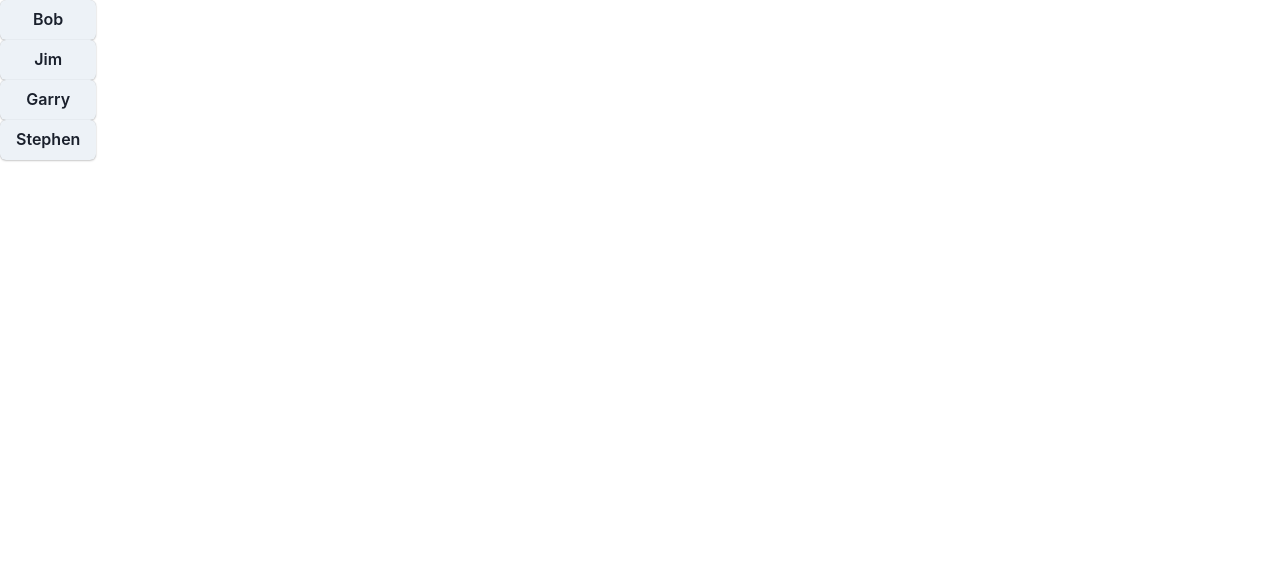
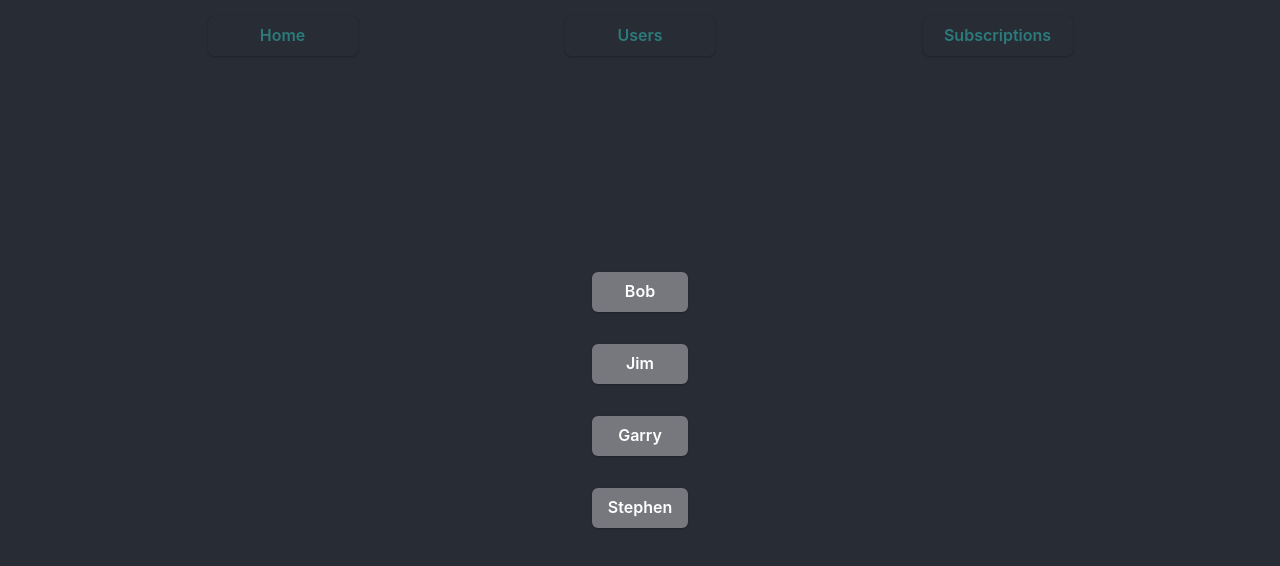
Before and after one commit to 11CConnolly/SimplyGive, a React (Create React App) app in the folder client/: page /users in a window 1280 px wide. Shown: the top 566 px of the page. Built offline with nearby package versions, Linux system fonts and the light colour scheme.

Commit message:
Basic routing for FE added

```diff
--- a/client/src/App.css
+++ /dev/null
@@ -1,28 +0,0 @@
-.App-container {
-  background-color: #282c34;
-  flex: 1;
-  display: flex;
-  flex-direction: column;
-  align-items: center;
-  justify-content: center;
-  font-size: calc(10px + 2vmin);
-  color: white;
-}
-
-.navbar {
-  position: fixed;
-  width: 100%;
-  padding-top: 1rem;
-  background-color: #282c34;
-  display: flex;
-  text-align: center;
-  justify-content: space-evenly;
-}
-
-p {
-  padding: 1rem;
-}
-
-.OkButton {
-  margin: 1rem;
-}
--- a/client/src/App.js
+++ /dev/null
@@ -1,89 +0,0 @@
-import React, { useState } from "react";
-import {
-  Checkbox,
-  Box,
-  Stack,
-  Text,
-  Button,
-  NumberInput,
-  NumberInputField,
-  NumberInputStepper,
-} from "@chakra-ui/react";
-
-import "./App.css";
-import client from "./utils/client";
-import { categories, formatAsGBP, parseAsGBP } from "./utils/constants";
-import LinkButton from "./components/LinkButton";
-
-function App() {
-  const [checkedItems, setCheckedItems] = React.useState([]);
-  const [amount, setAmount] = useState("5.00");
-
-  const checkCheckedItem = (checkboxString) =>
-    checkedItems.includes(checkboxString)
-      ? setCheckedItems(checkedItems.filter((x) => x !== checkboxString))
-      : setCheckedItems(checkedItems.concat(checkboxString));
-
-  const buttonClick = () => {
-    getCharityFromSelection().then((res) =>
-      alert(`You have set up a payment of £${amount} to go to ${res.name}`)
-    );
-  };
-
-  // @params  - List of categories
-  // @returns - Single charity object
-  const getCharityFromSelection = async () => {
-    return client
-      .post("/api/charity/findSingleByCategory", {
-        categories: checkedItems,
-      })
-      .then((res) => res.data.charity)
-      .catch((err) => console.log(err));
-  };
-
-  return (
-    <>
-      <Box className="navbar">
-        <LinkButton text="Home" />
-        <LinkButton text="Users" />
-        <LinkButton text="Subscriptions" />
-      </Box>
-      <Box className="App-container">
-        <Text>Choose the things that matter most to you</Text>
-        <Stack spacing={3} direction="column">
-          <Checkbox onChange={() => checkCheckedItem(categories.HEALTH)}>
-            Health
-          </Checkbox>
-          <Checkbox onChange={() => checkCheckedItem(categories.WELFARE)}>
-            Welfare
-          </Checkbox>
-          <Checkbox onChange={() => checkCheckedItem(categories.ANIMAL)}>
-            Animal
-          </Checkbox>
-          <Checkbox onChange={() => checkCheckedItem(categories.CRISIS)}>
-            Crisis
-          </Checkbox>
-          <Checkbox onChange={() => checkCheckedItem(categories.CULTURAL)}>
-            Cultural
-          </Checkbox>
-        </Stack>
-        <Text>Choose your payment amount</Text>
-        <NumberInput
-          defaultValue={5}
-          precision={2}
-          step={0.01}
-          onChange={(valueString) => setAmount(parseAsGBP(valueString))}
-          value={formatAsGBP(amount)}
-        >
-          <NumberInputField />
-          <NumberInputStepper></NumberInputStepper>
-        </NumberInput>
-        <Button className="OkButton" colorScheme="orange" onClick={buttonClick}>
-          OK
-        </Button>
-      </Box>
-    </>
-  );
-}
-
-export default App;
--- a/client/src/components/LinkButton.jsx
+++ /dev/null
@@ -1,12 +0,0 @@
-import { Button } from "@chakra-ui/react";
-import react from "react";
-
-const LinkButton = (props) => {
-  return (
-    <Button colorScheme="teal" variant="ghost" width="150px">
-      {props.text}
-    </Button>
-  );
-};
-
-export default LinkButton;
--- a/client/src/index.css
+++ b/client/src/index.css
@@ -74,3 +74,42 @@ button {
   justify-content: center;
   width: 100%;
 }
+
+.root-button {
+  width: 150px;
+}
+
+/* Generic Styling for Each Page */
+
+.page-container {
+  background-color: #282c34;
+  flex: 1;
+  display: flex;
+  flex-direction: column;
+  align-items: center;
+  justify-content: center;
+  font-size: calc(10px + 2vmin);
+  color: white;
+}
+
+.navbar {
+  position: fixed;
+  width: 100%;
+  padding-top: 1rem;
+  background-color: #282c34;
+  display: flex;
+  text-align: center;
+  justify-content: space-evenly;
+}
+
+/* Styling for Main root */
+
+p {
+  padding: 1rem;
+}
+
+.page-button {
+  margin: 1rem;
+}
+
+/* Styling for Users route*/
--- a/client/src/index.js
+++ b/client/src/index.js
@@ -1,22 +1,35 @@
 import React from "react";
 import ReactDOM from "react-dom/client";
 import "./index.css";
-import App from "./App";
 import reportWebVitals from "./reportWebVitals";
 import { ChakraProvider } from "@chakra-ui/react";
 import { createBrowserRouter, RouterProvider } from "react-router-dom";
 import ErrorPage from "./routes/error-page";
+
+import Root from "./routes/root";
+import Main from "./routes/main";
 import Users from "./routes/users";
+import Subscriptions from "./routes/subscriptions";
 
 const router = createBrowserRouter([
   {
     path: "/",
-    element: <App />,
+    element: <Root />,
     errorElement: <ErrorPage />,
-  },
-  {
-    path: "/users/",
-    element: <Users />,
+    children: [
+      {
+        index: true,
+        element: <Main />,
+      },
+      {
+        path: "/users",
+        element: <Users />,
+      },
+      {
+        path: "/subscriptions",
+        element: <Subscriptions />,
+      },
+    ],
   },
 ]);
 
--- /dev/null
+++ b/client/src/routes/main.jsx
@@ -0,0 +1,85 @@
+import React, { useState } from "react";
+import {
+  Checkbox,
+  Box,
+  Stack,
+  Text,
+  Button,
+  NumberInput,
+  NumberInputField,
+  NumberInputStepper,
+} from "@chakra-ui/react";
+
+import client from "../utils/client";
+import "../index.css";
+import { categories, formatAsGBP, parseAsGBP } from "../utils/constants";
+
+const Main = () => {
+  const [checkedItems, setCheckedItems] = React.useState([]);
+  const [amount, setAmount] = useState("5.00");
+
+  const checkCheckedItem = (checkboxString) =>
+    checkedItems.includes(checkboxString)
+      ? setCheckedItems(checkedItems.filter((x) => x !== checkboxString))
+      : setCheckedItems(checkedItems.concat(checkboxString));
+
+  const buttonClick = () => {
+    getCharityFromSelection().then((res) =>
+      alert(`You have set up a payment of £${amount} to go to ${res.name}`)
+    );
+  };
+
+  // @params  - List of categories
+  // @returns - Single charity object
+  const getCharityFromSelection = async () => {
+    return client
+      .post("/api/charity/findSingleByCategory", {
+        categories: checkedItems,
+      })
+      .then((res) => res.data.charity)
+      .catch((err) => console.log(err));
+  };
+
+  return (
+    <Box className="page-container main-container">
+      <Text>Choose the things that matter most to you</Text>
+      <Stack spacing={3} direction="column">
+        <Checkbox onChange={() => checkCheckedItem(categories.HEALTH)}>
+          Health
+        </Checkbox>
+        <Checkbox onChange={() => checkCheckedItem(categories.WELFARE)}>
+          Welfare
+        </Checkbox>
+        <Checkbox onChange={() => checkCheckedItem(categories.ANIMAL)}>
+          Animal
+        </Checkbox>
+        <Checkbox onChange={() => checkCheckedItem(categories.CRISIS)}>
+          Crisis
+        </Checkbox>
+        <Checkbox onChange={() => checkCheckedItem(categories.CULTURAL)}>
+          Cultural
+        </Checkbox>
+      </Stack>
+      <Text>Choose your payment amount</Text>
+      <NumberInput
+        defaultValue={5}
+        precision={2}
+        step={0.01}
+        onChange={(valueString) => setAmount(parseAsGBP(valueString))}
+        value={formatAsGBP(amount)}
+      >
+        <NumberInputField />
+        <NumberInputStepper></NumberInputStepper>
+      </NumberInput>
+      <Button
+        className="page-button"
+        colorScheme="orange"
+        onClick={buttonClick}
+      >
+        OK
+      </Button>
+    </Box>
+  );
+};
+
+export default Main;
--- /dev/null
+++ b/client/src/routes/root.jsx
@@ -0,0 +1,29 @@
+import { Box, Button } from "@chakra-ui/react";
+import { Outlet, Link } from "react-router-dom";
+
+const Root = () => {
+  return (
+    <>
+      <Box className="navbar">
+        <Link to={`/`}>
+          <Button className="root-button" colorScheme="teal" variant="ghost">
+            Home
+          </Button>
+        </Link>
+        <Link to={`users`}>
+          <Button className="root-button" colorScheme="teal" variant="ghost">
+            Users
+          </Button>
+        </Link>
+        <Link to={`subscriptions`}>
+          <Button className="root-button" colorScheme="teal" variant="ghost">
+            Subscriptions
+          </Button>
+        </Link>
+      </Box>
+      <Outlet />
+    </>
+  );
+};
+
+export default Root;
--- a/client/src/routes/subscriptions.jsx
+++ b/client/src/routes/subscriptions.jsx
@@ -0,0 +1,19 @@
+import { Button, Box, Flex } from "@chakra-ui/react";
+import "../index.css";
+
+const Subscriptions = () => {
+  const subs = ["100", "31", "1313", "3333"];
+  return (
+    <Box className="page-container users-box">
+      <Flex flexDirection="column">
+        {subs.map((sub) => (
+          <Button className="page-button" colorScheme="whiteAlpha">
+            {sub}
+          </Button>
+        ))}
+      </Flex>
+    </Box>
+  );
+};
+
+export default Subscriptions;
--- a/client/src/routes/users.jsx
+++ b/client/src/routes/users.jsx
@@ -1,15 +1,18 @@
-import react from "react";
-import { Button, Flex } from "@chakra-ui/react";
+import { Button, Box, Flex } from "@chakra-ui/react";
 import "../index.css";
 
 const Users = () => {
   const users = ["Bob", "Jim", "Garry", "Stephen"];
   return (
-    <Flex flexDirection="column">
-      {users.map((user) => (
-        <Button>{user}</Button>
-      ))}
-    </Flex>
+    <Box className="page-container users-box">
+      <Flex flexDirection="column">
+        {users.map((user) => (
+          <Button className="page-button" colorScheme="whiteAlpha">
+            {user}
+          </Button>
+        ))}
+      </Flex>
+    </Box>
   );
 };
 
```
Also changed, not shown: 1 other file (tests, documents, lock files or other folders).
